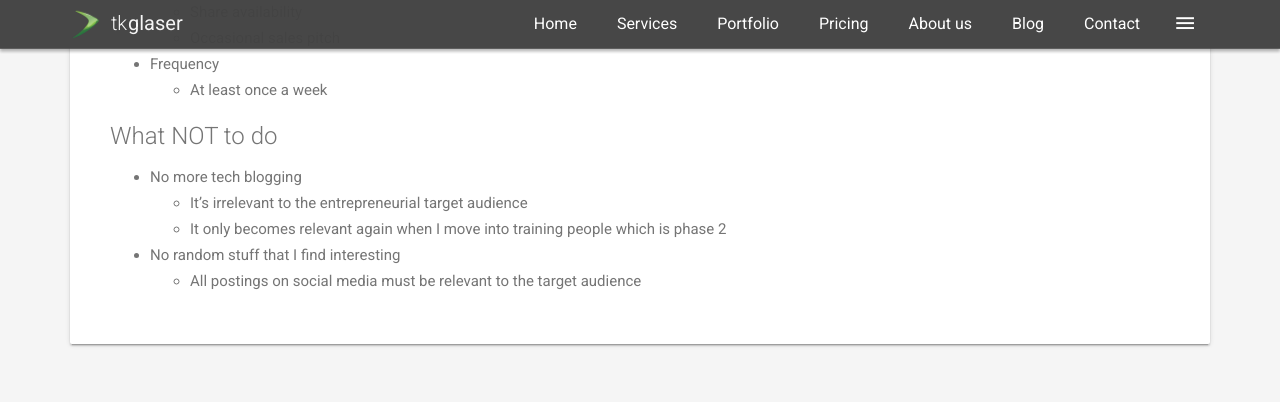
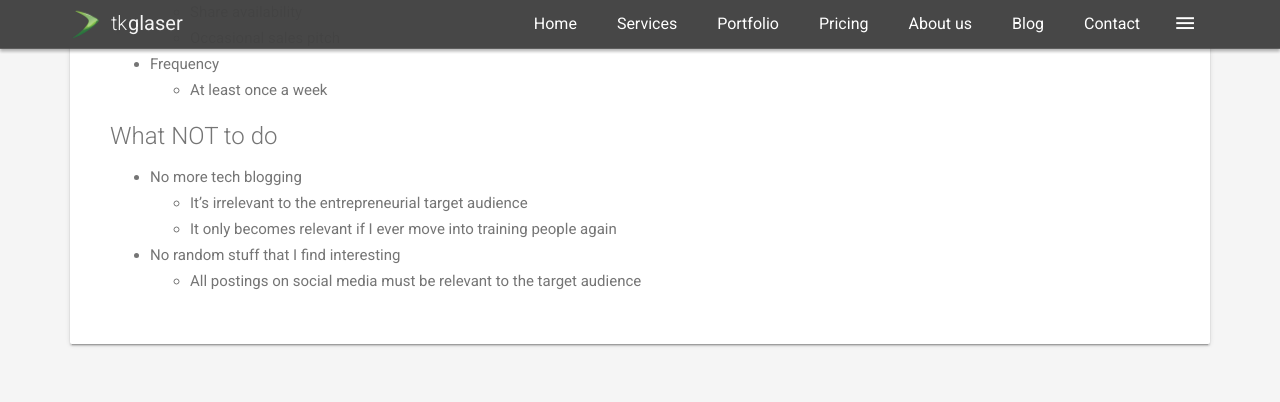
Before and after one commit to tkglaser/tkglaser.github.io, a Jekyll site: the page built from marketing-strategy.md, in a window 1280 px wide and 900 px high, scrolled down 3162 px. Shown: the top 402 px of the window. Built offline with Jekyll 4.4.1, drawn with Linux system fonts in a browser that asks for light colours.

Commit message:
strategy

```diff
--- a/marketing-strategy.md
+++ b/marketing-strategy.md
@@ -116,6 +116,6 @@ Marketing strategy/braindump for tkglaser consulting.
 ### What NOT to do
 - No more tech blogging
   - It's irrelevant to the entrepreneurial target audience
-  - It only becomes relevant again when I move into training people which is phase 2
+  - It only becomes relevant if I ever move into training people again
 - No random stuff that I find interesting
   - All postings on social media must be relevant to the target audience
```
